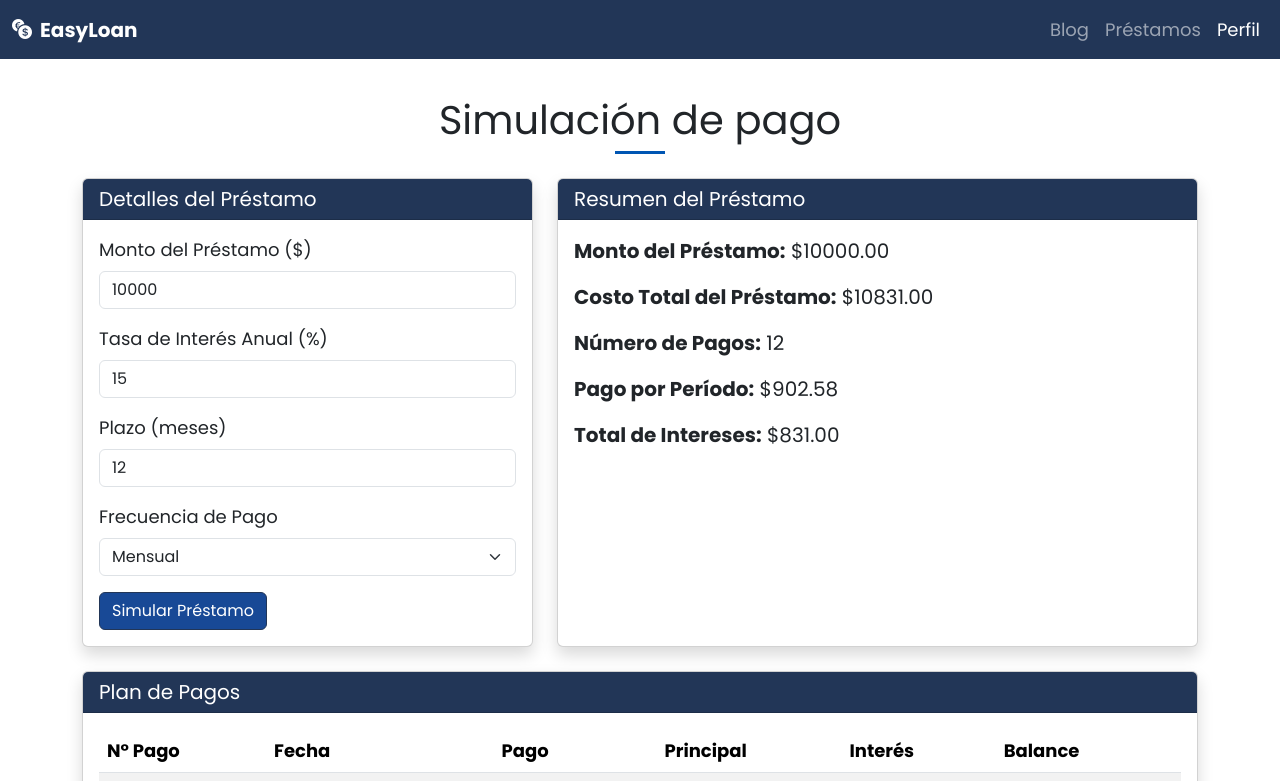
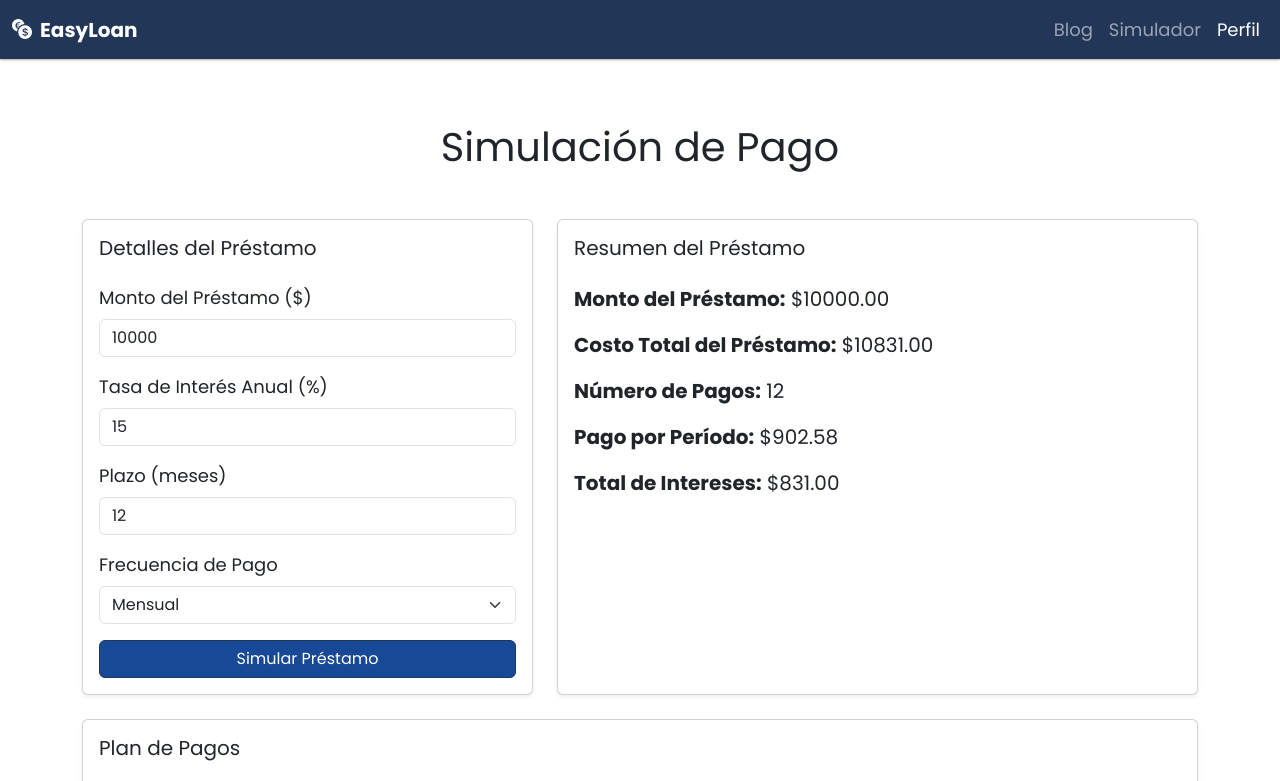
Before and after one commit to AFOOT03939/EasyLoan, a plain HTML site: page HTML/simulator.html in a window 1280 px wide. Shown: the top 781 px of the page. Drawn offline with nearby package versions, Linux system fonts and the light colour scheme.

Commit message:
Simulator

```diff
--- a/CSS/simulator.css
+++ b/CSS/simulator.css
@@ -8,6 +8,16 @@ body{
     font-size: 18px;
     font-family: 'Segoe UI', Tahoma, Geneva, Verdana, sans-serif;
     font-family: 'Poppins', sans-serif;
+}
+#navbar {
+    background-color: rgb(34, 54, 87);
+    position: fixed;
+    width: 100%;
+    box-shadow: rgba(0, 0, 0, 0.12) 0px 1px 3px, rgba(0, 0, 0, 0.24) 0px 1px 2px;
+    z-index: 99999;
+}
+.navbar {
+    background-color: #0056b3;
 }
 .navbar-brand {
     font-weight: 700;
--- a/HTML/simulator.html
+++ b/HTML/simulator.html
@@ -10,7 +10,7 @@
     <link rel="stylesheet" href="../CSS/simulator.css">
 </head>
 <body>
-    <nav class="navbar navbar-expand-lg navbar-dark bg-primary fixed-top">
+    <nav id="navbar" class="navbar navbar-expand-lg navbar-dark">
         <div class="container-fluid">
             <a class="navbar-brand" href="../index.html"><i class="bi bi-currency-exchange me-2"></i>EasyLoan</a>
             <button class="navbar-toggler" type="button" data-bs-toggle="collapse" data-bs-target="#navbarNav" aria-controls="navbarNav" aria-expanded="false" aria-label="Toggle navigation">
@@ -22,7 +22,7 @@
                         <a class="nav-link" href="#">Blog</a>
                     </li>
                     <li class="nav-item">
-                        <a class="nav-link" href="Loan.html">Préstamos</a>
+                        <a class="nav-link" href="simulator.html">Simulador</a>
                     </li>
                     <li class="nav-item">
                         <a class="nav-link text-white" href="#">Perfil</a>
@@ -31,16 +31,15 @@
             </div>
         </div>
     </nav>
+    <br>
 
     <div class="container mt-5 pt-5">
-        <h1 class="d-flex text-center justify-content-center section-title mb-4">Simulación de pago</h1>
-        <div class="row">
-            <div class="col-md-5 mb-4">
-                <div class="card shadow">
-                    <div class="card-header bg-primary text-white">
-                        <h5 class="card-title mb-0">Detalles del Préstamo</h5>
-                    </div>
+        <h1 class="text-center mb-5">Simulación de Pago</h1>
+        <div class="row g-4">
+            <div class="col-md-5">
+                <div class="card shadow-sm">
                     <div class="card-body">
+                        <h5 class="card-title mb-4">Detalles del Préstamo</h5>
                         <form id="loanForm">
                             <div class="mb-3">
                                 <label for="loanAmount" class="form-label">Monto del Préstamo ($)</label>
@@ -62,31 +61,27 @@
                                     <option value="weekly">Semanal</option>
                                 </select>
                             </div>
-                            <button type="submit" class="btn btn-primary">Simular Préstamo</button>
+                            <button type="submit" class="btn btn-primary w-100">Simular Préstamo</button>
                         </form>
                     </div>
                 </div>
             </div>
-            <div class="col-md-7 mb-4">
-                <div class="card shadow h-100">
-                    <div class="card-header bg-primary text-white">
-                        <h5 class="card-title mb-0">Resumen del Préstamo</h5>
-                    </div>
+            <div class="col-md-7">
+                <div class="card shadow-sm h-100">
                     <div class="card-body">
+                        <h5 class="card-title mb-4">Resumen del Préstamo</h5>
                         <div id="loanSummary" class="fs-5"></div>
                     </div>
                 </div>
             </div>
         </div>
-        <div class="row">
+        <div class="row mt-4">
             <div class="col-12">
-                <div class="card shadow">
-                    <div class="card-header bg-primary text-white">
-                        <h5 class="card-title mb-0">Plan de Pagos</h5>
-                    </div>
+                <div class="card shadow-sm">
                     <div class="card-body">
+                        <h5 class="card-title mb-4">Plan de Pagos</h5>
                         <div class="table-responsive">
-                            <table class="table table-striped">
+                            <table class="table table-hover">
                                 <thead>
                                     <tr>
                                         <th>N° Pago</th>
@@ -106,10 +101,10 @@
         </div>
         <div class="row mt-4">
             <div class="col-12">
-                <div class="card shadow border-start border-primary border-5">
+                <div class="card shadow-sm">
                     <div class="card-body">
-                        <h4>Explicación del Plan de Pagos</h4>
-                        <p><strong>Cálculo del Plan de Pagos:</strong> El cálculo que determina la cantidad del pago de cada plazo se obtiene mediante una fórmula estandar para la mayoría de organizaciones. Para simplificar: cada mes, pagas intereses sobre el capital restante y una parte del capital. Pagas la misma cantidad cada mes, pero al principio, una mayor parte de tu pago va a los intereses. Con el tiempo, más de tu pago va al capital.</p>
+                        <h5 class="card-title mb-4">Explicación del Plan de Pagos</h5>
+                        <p><strong>Cálculo del Plan de Pagos:</strong> El cálculo que determina la cantidad del pago de cada plazo se obtiene mediante una fórmula estándar para la mayoría de organizaciones. Para simplificar: cada mes, pagas intereses sobre el capital restante y una parte del capital. Pagas la misma cantidad cada mes, pero al principio, una mayor parte de tu pago va a los intereses. Con el tiempo, más de tu pago va al capital.</p>
                         <p><strong>Columna Principal:</strong> Esta columna muestra la cantidad de dinero que se aplica directamente a la reducción del saldo del préstamo en cada pago. Al principio del préstamo, esta cantidad es menor porque una mayor parte del pago se destina a los intereses. A medida que avanza el tiempo, la porción del pago que se aplica al principal aumenta.</p>
                         <p><strong>Columna Interés:</strong> Esta columna indica la cantidad de dinero que se paga en concepto de intereses en cada cuota. El interés se calcula sobre el saldo pendiente del préstamo. Por lo tanto, al principio del préstamo, cuando el saldo es mayor, se paga más en intereses. A medida que el saldo disminuye, la cantidad de interés también disminuye.</p>
                         <p><strong>Columna Balance:</strong> Esta columna muestra el saldo pendiente del préstamo después de cada pago. Comienza con el monto total del préstamo y disminuye con cada pago realizado. La reducción del balance en cada pago es igual a la cantidad aplicada al principal en ese pago.</p>
@@ -118,7 +113,6 @@
             </div>
         </div>
     </div>
-    <br>
 
     <script src="https://cdn.jsdelivr.net/npm/bootstrap@5.3.0-alpha1/dist/js/bootstrap.bundle.min.js"></script>
     <script src="../JS/simulator.js"></script>
```
